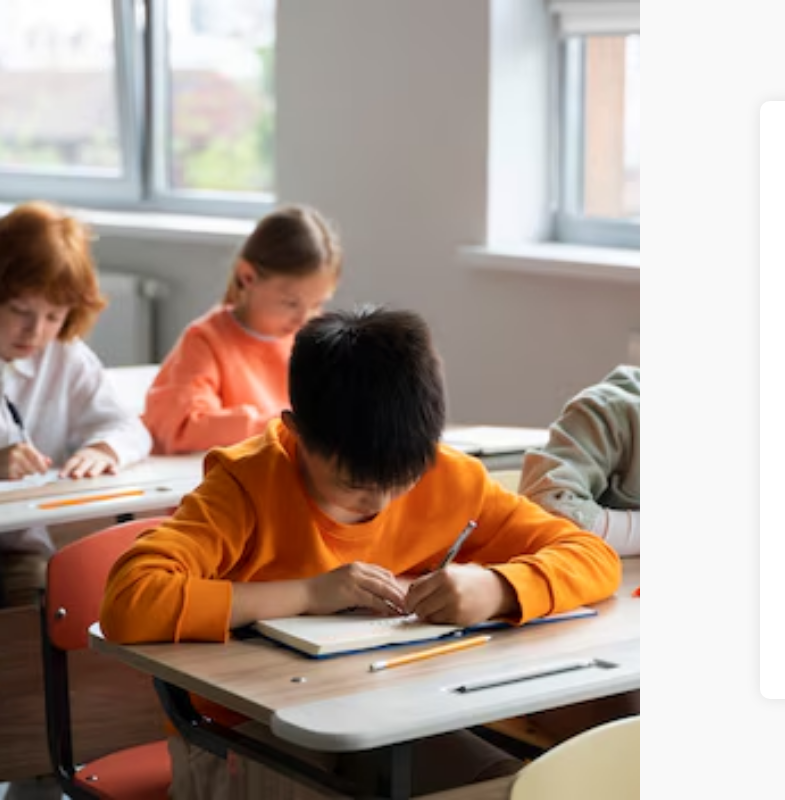
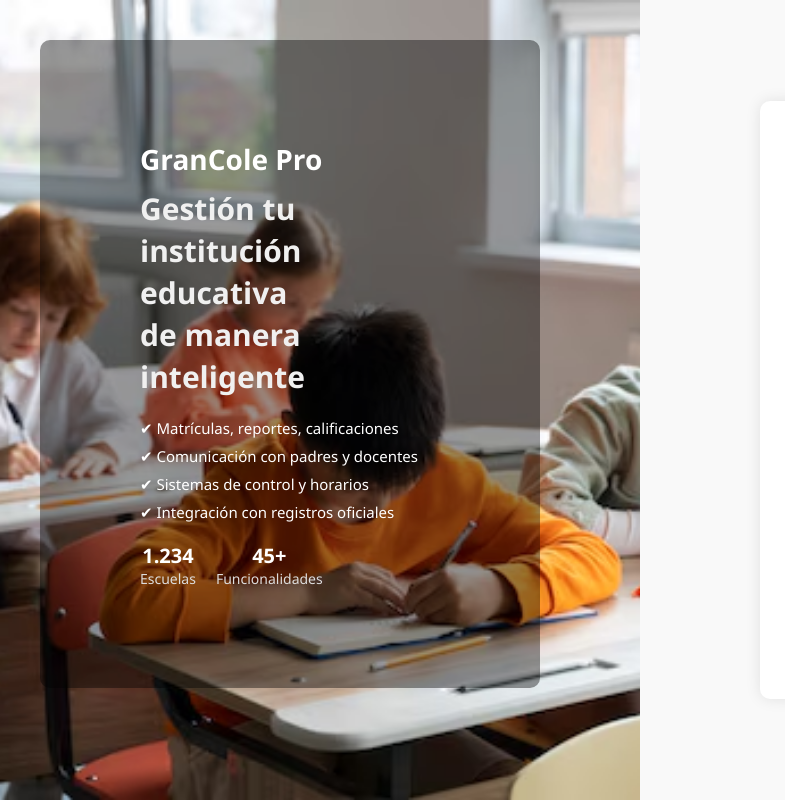
Before and after one commit to SararRomero/Proyecto_formulario, a plain HTML site: page index.html in a window 1280 px wide. Shown: the full height of the page, 0-785 px from the left. Drawn offline with Linux system fonts and the light colour scheme.

Commit message:
HU0002 – Formulario de login - Datos del sistema
Se agregó una capa de información institucional sobre el fondo de imagen en la sección izquierda del login. El contenido incluye nombre del sistema, descripción de funcionalidades, y métricas clave superpuestas.

- Imagen de fondo: engenge.avif.
- Se agregó overlay con textos y lista funcional.
- Estilos adaptativos para que sea legible y responsivo.
- Ocultamiento automático en pantallas móviles.

Esto mejora el contexto del sistema y deja de ser solo una imagen estática, como lo solicitó el PO.

```diff
--- a/index.html
+++ b/index.html
@@ -9,6 +9,23 @@
 <body>
   <div class="container">
     <div class="left-panel">
+      <div class="overlay">
+
+  <h1>GranCole Pro</h1>
+  <h2>Gestión tu institución educativa<br>de manera inteligente</h2>
+
+  <ul>
+    <li>✔ Matrículas, reportes, calificaciones</li>
+    <li>✔ Comunicación con padres y docentes</li>
+    <li>✔ Sistemas de control y horarios</li>
+    <li>✔ Integración con registros oficiales</li>
+  </ul>
+
+  <div class="kpis">
+    <div><strong>1.234</strong><span> Escuelas</span></div>
+    <div><strong>45+</strong><span> Funcionalidades</span></div>
+  </div>
+</div>
 
     </div>
     <div class="right-panel">
--- a/style.css
+++ b/style.css
@@ -119,13 +119,75 @@ button:hover {
   text-decoration: underline;
 
 }
-
 .left-panel {
   width: 50%;
   background: url('engenge.avif') no-repeat center center;
   background-size: cover;
   background-position: center;
+  position: relative;
+  color: white;
+  padding: 40px;
+}
+
+.overlay {
+  position: relative;
+  z-index: 2;
+  max-width: 500px;
+  background-color: rgba(0, 0, 0, 0.4); /* fondo semitransparente */
+  padding: 100px;
+  border-radius: 10px;
+}
+
+.overlay h1 {
+  font-size: 28px;
+  margin-bottom: 10px;
+  color: #ffffff;
+}
+
+.overlay h2 {
+  font-size: 30px;
+  margin-bottom: 20px;
+  line-height: 1.4;
+  color: #f0f0f0;
+}
+
+.overlay ul {
+  list-style: none;
+  margin-bottom: 20px;
+  padding-left: 0;
+}
+
+.overlay ul li {
+  margin-bottom: 8px;
+  font-size: 15px;
+}
+
+.kpis {
+  display: flex;
+  gap: 20px;
+  font-size: 14px;
+}
+
+.kpis div {
+  text-align: center;
+}
+
+.kpis strong {
+  font-size: 20px;
   display: block;
+  color: #fff;
+}
+
+.kpis span {
+  display: block;
+  color: #ddd;
+}
+
+/* Ocultar panel izquierdo en móviles */
+@media screen and (max-width: 480px) {
+  .left-panel {
+    display: none;
+  }
 }
 
 
```
